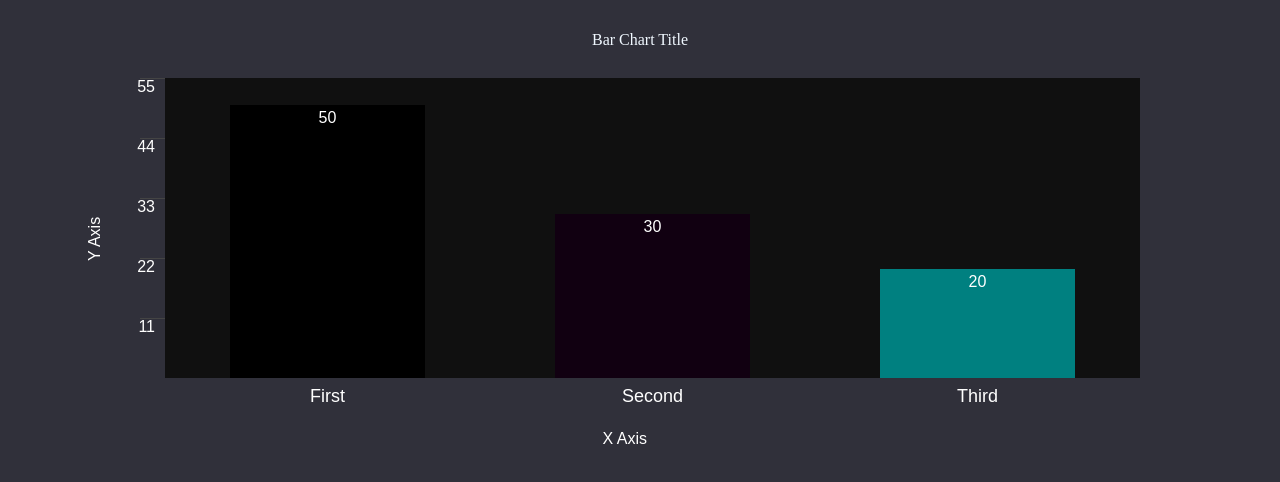
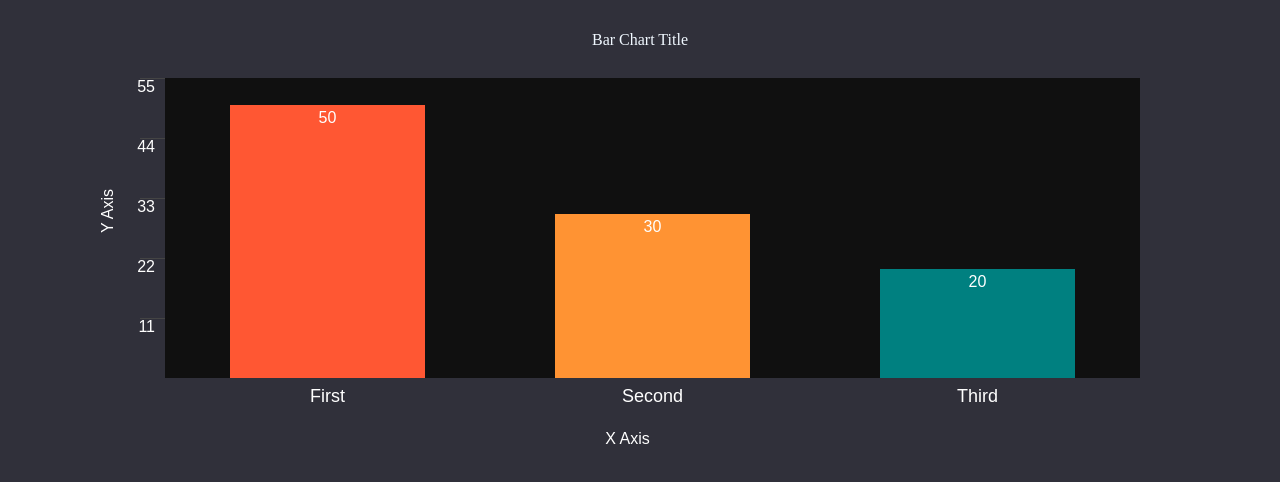
Before and after one commit to ahSOLO/Bar-Chart-Lib, a website: page index.html in a window 1280 px wide. Drawn offline with nearby package versions, Linux system fonts and the light colour scheme.

Commit message:
improved axes labels, modified css names to isolate references to this library

```diff
--- a/barchartscript.js
+++ b/barchartscript.js
@@ -1,6 +1,6 @@
 // Input Test Variable
 drawBarChart({First: 50, Second: 30, Third: 20},
-  {defaultWidth: 1000, valuePosition: "top", barColors: ["#000000", "#110011", "#008080"], labelColor: "#FFFFFF", barWidth: "60%", xAxis: "X Axis", yAxis: "Y Axis"},
+  {defaultWidth: 1000, valuePosition: "top", barColors: ["#FF5733", "#FF9333", "#008080"], labelColor: "#FFFFFF", barWidth: "60%", xAxis: "X Axis", yAxis: "Y Axis"},
   $("body"));
 
 // Main bar chart creation function
@@ -16,10 +16,12 @@ function drawBarChart(data, options, element){ // TO DO: Make options an optiona
   let axis3 = ((maxValue * 1.1)*3/5).toFixed(0);
   let axis4 = ((maxValue * 1.1)*2/5).toFixed(0);
   let axis5 = ((maxValue * 1.1)*1/5).toFixed(0);
-  let yAxisTitle = "";
-  if (options.yAxis) yAxisTitle=options.yAxis;
-  let xAxisTitle = "";
-  if (options.xAxis) xAxisTitle=options.xAxis;
+  let yAxisLabel = "";
+  if (options.yAxis) yAxisLabel=options.yAxis;
+  let xAxisLabel = "";
+  if (options.xAxis) xAxisLabel=options.xAxis;
+  let chartTitle = "";
+  if (options.title) chartTitle = options.title;
 
   // Value Position variable
   let valuePosition = "top";
@@ -52,33 +54,33 @@ function drawBarChart(data, options, element){ // TO DO: Make options an optiona
 
   // Lay down HTML for chart axes and title
   function createChart(){
-    element.prepend('<div id="bar-chart-lib"><div id="title"><p>Bar Chart Title</p></div><div id="chart"><ul id="axis-ticks"><span id="y-axis-title">'
-      +yAxisTitle+'</span><li><span>'
+    element.prepend('<div id="bar-chart-lib"><div id="chart-title"><p>Bar Chart Title</p></div><div id="chart"><ul id="axis-ticks"><span id="y-axis-label">'
+      +yAxisLabel+'</span><li><span>'
       +axis1+'</span></li><li><span>'
       +axis2+'</span></li><li><span>'
       +axis3+'</span></li><li><span>'
       +axis4+'</span></li><li><span>'
-      +axis5+'</span></li></ul><ul id="bars"></ul><span id="x-axis-title">'
-      +xAxisTitle+'</span></div></div>');
-    $('#axis-ticks li').height(chartHeight/5 - 1);
+      +axis5+'</span></li></ul><ul id="bars"></ul><span id="x-axis-label">'
+      +xAxisLabel+'</span></div></div>');
+    $('#bar-chart-lib #axis-ticks li').height(chartHeight/5 - 1);
   }
 
   // Create bars and assign height based on % of total data value
   function createBars(){
     let index = 0;
     $.each(data,function(property, value){
-      $("#bars").append('<li><div class="bar"><span class=bar-value>'+value+'</span></div><span class=bar-title>'+property+'</span></li>')
+      $("#bar-chart-lib #bars").append('<li><div class="bar"><span class=bar-value>'+value+'</span></div><span class=bar-title>'+property+'</span></li>')
         .children("li").height(chartHeight);
-      $(".bar").eq(index).height((value / maxValue) * chartHeight / 1.1 );
+      $("#bar-chart-lib .bar").eq(index).height((value / maxValue) * chartHeight / 1.1 );
       index++;
     });
   }
 
   // Set value position depending on chosen option: top, middle, or bottom
   function setValuePos(position){
-    if (position === "top") $(".bar-value").addClass("value-top");
+    if (position === "top") $("#bar-chart-lib .bar-value").addClass("value-top");
     else if (position === "middle") {
-      $(".bar-value").each(function() {
+      $("#bar-chart-lib .bar-value").each(function() {
         height = $(this).parent().height();
         $(this).addClass("value-bottom").css("bottom", (height/2)-5+"px");
       });
@@ -88,16 +90,16 @@ function drawBarChart(data, options, element){ // TO DO: Make options an optiona
 
   // Set width and margins of chart and bar containers
   function setWidth(){
-    $("#chart").width(chartWidth);
-    $("#axis-ticks").width(axisTicksWidth);
-    $("#bars").width(BarsTotalWidth);
-    $("#bars li").width(BarsTotalWidth / length);
-    $("#x-axis-title").css("margin-left", BarsTotalWidth/2 - axisTicksWidth);
+    $("#bar-chart-lib #chart").width(chartWidth);
+    $("#bar-chart-lib #axis-ticks").width(axisTicksWidth);
+    $("#bar-chart-lib #bars").width(BarsTotalWidth);
+    $("#bar-chart-lib #bars li").width(BarsTotalWidth / length);
+    $("#bar-chart-lib #x-axis-label").width(BarsTotalWidth);
   }
 
   // Set width of bars and space between bars
   function setBarSpacing(widthPercent){
-    $(".bar").width(widthPercent).css("margin-left", BarsTotalWidth * ((1 - parseFloat(widthPercent)/100)*0.5) / length )
+    $("#bar-chart-lib .bar").width(widthPercent).css("margin-left", BarsTotalWidth * ((1 - parseFloat(widthPercent)/100)*0.5) / length )
   }
 
   // Adjust width and margins of bars on window resize
@@ -112,15 +114,18 @@ function drawBarChart(data, options, element){ // TO DO: Make options an optiona
 
   // Set color of bars to a single color or individually according to an array of colors
   function setBarColors(color){
-    if (typeof color === "string") $(".bar").css("background-color", color);
+    if (typeof color === "string") $("#bar-chart-lib .bar").css("background-color", color);
     else if (Array.isArray(color)) $.each(color, function(index) {
-      $(".bar").eq(index).css("background-color", color[index]);
+      $("#bar-chart-lib .bar").eq(index).css("background-color", color[index]);
     });
   }
 
   // Set color of label text
   function setLabelColor(color){
-    $("span").css("color", color);
+    $("#bar-chart-lib span").css("color", color);
   }
 
+  function setTitle(title, size="20px", color="#FFFFFF"){
+    $()
+  }
 }
--- a/barchartstyles.css
+++ b/barchartstyles.css
@@ -57,29 +57,30 @@ body {
   background: #30303A;
 }
 
-#title {
+#bar-chart-lib #chart-title {
   margin-top: 2em;
   display: block;
   text-align:center;
   color: aliceblue;
 }
 
-#chart {
+#bar-chart-lib #chart {
   margin: 30px auto 0;
   display: block;
 }
 
-  #axis-ticks {
+  #bar-chart-lib #axis-ticks {
     display: inline-block;
     height: 100%;
   }
 
-    #y-axis-title {
+    #bar-chart-lib #y-axis-label {
       float: left;
       position: relative;
-      top: 100px;
+      text-align: center;
+      top: 125px;
       right: 120px;
-      width: 150px;
+      width: 175px;
       -webkit-transform:rotate(-90deg);
       -moz-transform:rotate(-90deg);
       -o-transform: rotate(-90deg);
@@ -87,7 +88,7 @@ body {
       transform: rotate(-90deg);
     }
 
-    #axis-ticks li {
+    #bar-chart-lib #axis-ticks li {
       text-align: right;
       padding-right: 1em;
       list-style: none;
@@ -96,32 +97,32 @@ body {
       position: relative;
     }
 
-      #axis-ticks li span {
+     #bar-chart-lib #axis-ticks li span {
         text-align: center;
         position: absolute;
         top: 0;
         right: 10px;
       }
 
-    #x-axis-title {
-      float: bottom;
+      #bar-chart-lib #x-axis-label {
+      display: inline-block;
       text-align: center;
       position: relative;
       top: 50px;
     }
 
-  #bars {
+    #bar-chart-lib #bars {
     display: inline-block;
     background-color: #101010;
   }
 
-    #bars li {
+    #bar-chart-lib #bars li {
       display: table-cell;
       text-align: center;
       position: relative;
     }
 
-  .bar {
+    #bar-chart-lib .bar {
     display: block;
     width: 70%;
     margin-left: auto;
@@ -130,23 +131,23 @@ body {
     bottom: 0;
   }
 
-    .bar-value {
+    #bar-chart-lib .bar-value {
       text-align: center;
       left: 0;
       right: 0;
     }
 
-      .value-top {
+      #bar-chart-lib .value-top {
         position: relative;
         top: 5px;
       }
 
-      .value-bottom {
+      #bar-chart-lib .value-bottom {
         position: absolute;
         bottom: 5px;
       }
 
-    .bar-title {
+    #bar-chart-lib .bar-title {
       width: 100%;
       position: absolute;
       bottom: -1.5em;
```
